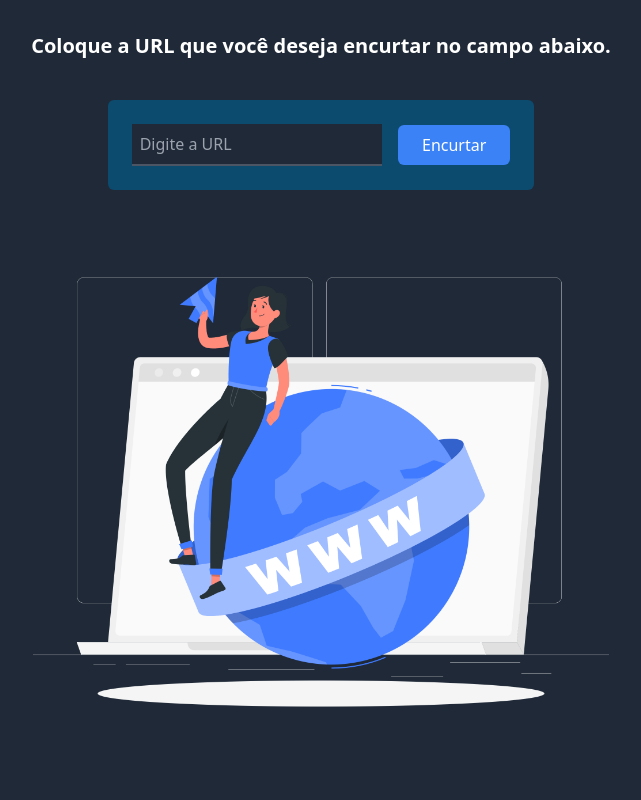
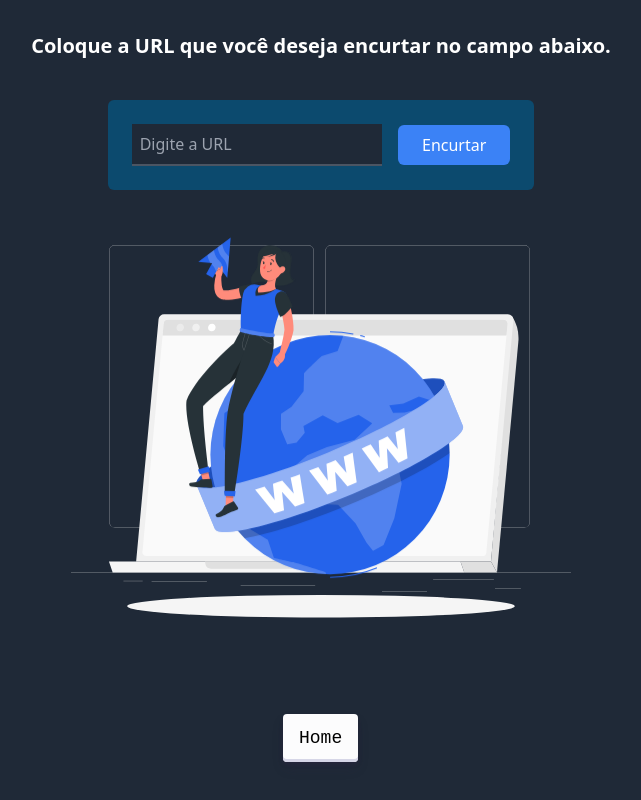
Before and after one commit to GabrielLima2803/EncurtadorURL, a React (Create React App) app in the folder frontend/: page /url in a window 1280 px wide. Shown: the top 800 px of the page, without its empty margins (319-960 px from the left). Built offline with nearby package versions, Linux system fonts and the light colour scheme.

Commit message:
<Update> Add Component Svg in PageUrl

```diff
--- a/frontend/src/pages/url/PageUrl.tsx
+++ b/frontend/src/pages/url/PageUrl.tsx
@@ -2,6 +2,7 @@ import React, { useState } from 'react';
 import shortenURL from '../../api/shortenURL';
 import Footer from '../../components/footer/Footer';
 import Image from '../../assets/img/www-rafiki.png';
+import SvgComponent from '../../components/Img-Svg/SvgComponent';
 
 export default function PageURL() {
   const [originalURL, setOriginalURL] = useState('');
@@ -68,11 +69,9 @@ export default function PageURL() {
       )}
 
       <div className="flex justify-center items-center">
-        <img
-          src={Image}
-          alt="Imagem de boas-vindas"
-          className="w-full max-w-xl my-4"
-        />
+
+                <SvgComponent/>
+
       </div>
 
       <div className="flex justify-center items-center">
```
